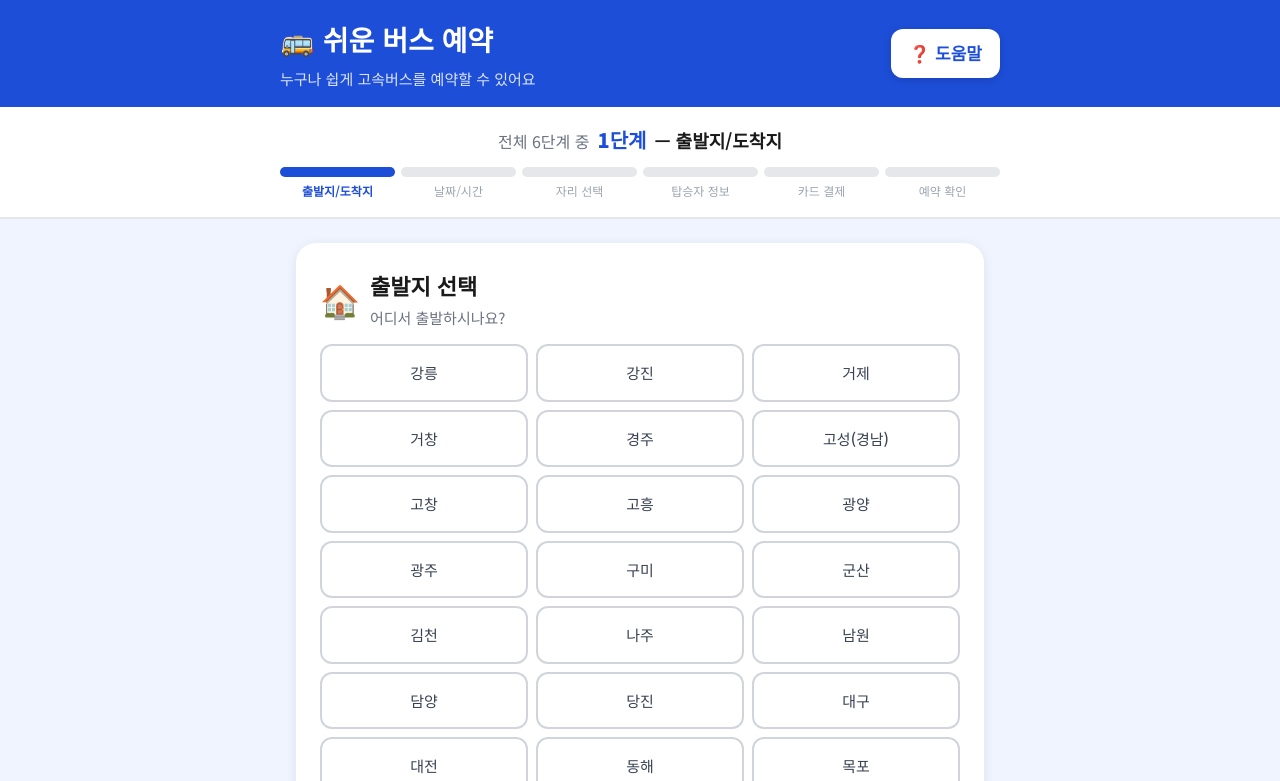
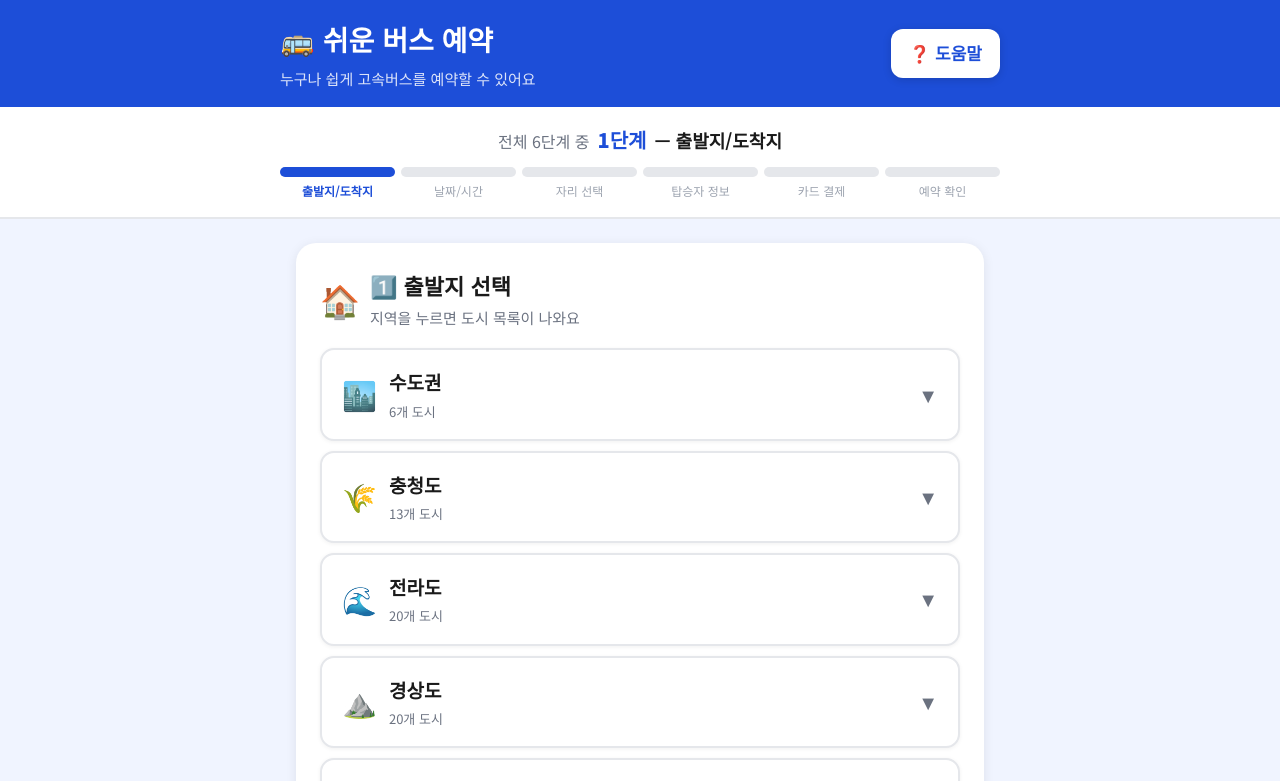
Before and after one commit to ehdtlt20404-rgb/senior-bus, a Next.js app: page /senior-bus/ in a window 1280 px wide. Shown: the top 781 px of the page. Built offline with nearby package versions, Linux system fonts and the light colour scheme.

Commit message:
feat: 지역별 그룹 UI (수도권/충청/전라/경상/강원), 대전↔태안 노선 추가

```diff
--- a/components/Step1Departure.tsx
+++ b/components/Step1Departure.tsx
@@ -1,7 +1,8 @@
 "use client";
 
+import { useState } from "react";
 import { BookingData } from "@/app/page";
-import { ALL_CITIES, ROUTE_MAP } from "@/lib/routes";
+import { REGION_GROUPS, ROUTE_MAP } from "@/lib/routes";
 
 type Props = {
   booking: BookingData;
@@ -9,56 +10,143 @@ type Props = {
   onNext: () => void;
 };
 
-function CityButton({
-  label,
-  selected,
-  disabled,
-  onClick,
+function RegionPicker({
+  title,
+  selectedCity,
+  availableCities,
+  onSelect,
+  showAll,
 }: {
-  label: string;
-  selected: boolean;
-  disabled?: boolean;
-  onClick: () => void;
+  title: string;
+  selectedCity: string;
+  availableCities: string[] | null; // null = 모두 선택 가능
+  onSelect: (city: string) => void;
+  showAll: boolean;
 }) {
+  const [openRegion, setOpenRegion] = useState<string | null>(null);
+
+  return (
+    <div>
+      <div style={{ display: "flex", flexDirection: "column", gap: "10px" }}>
+        {REGION_GROUPS.map((region) => {
+          const isOpen = openRegion === region.label;
+          const hasSelection = region.cities.includes(selectedCity);
+
+          // 이 지역에서 선택 가능한 도시 수
+          const availableInRegion = availableCities
+            ? region.cities.filter((c) => availableCities.includes(c))
+            : region.cities;
+
+          if (!showAll && availableCities && availableInRegion.length === 0) {
+            return null; // 갈 수 없는 지역은 숨김
+          }
+
+          return (
+            <div key={region.label}>
+              {/* 지역 버튼 */}
+              <button
+                onClick={() => setOpenRegion(isOpen ? null : region.label)}
+                style={{
+                  width: "100%",
+                  padding: "16px 20px",
+                  borderRadius: isOpen ? "14px 14px 0 0" : "14px",
+                  border: hasSelection
+                    ? "3px solid #1d4ed8"
+                    : isOpen
+                    ? "2px solid #93c5fd"
+                    : "2px solid #e5e7eb",
+                  background: hasSelection ? "#dbeafe" : isOpen ? "#f0f9ff" : "white",
+                  display: "flex",
+                  alignItems: "center",
+                  justifyContent: "space-between",
+                  cursor: "pointer",
+                  boxShadow: "0 1px 4px rgba(0,0,0,0.06)",
+                }}
+              >
+                <div style={{ display: "flex", alignItems: "center", gap: "12px" }}>
+                  <span style={{ fontSize: "28px" }}>{region.icon}</span>
+                  <div style={{ textAlign: "left" }}>
+                    <div style={{ fontSize: "19px", fontWeight: "800", color: hasSelection ? "#1d4ed8" : "#1a1a1a" }}>
+                      {region.label}
+                      {hasSelection && <span style={{ marginLeft: "8px", fontSize: "16px" }}>✅ {selectedCity}</span>}
+                    </div>
+                    <div style={{ fontSize: "13px", color: "#6b7280", marginTop: "2px" }}>
+                      {availableCities
+                        ? `${availableInRegion.length}개 노선 운행 중`
+                        : `${region.cities.length}개 도시`}
+                    </div>
+                  </div>
+                </div>
+                <span style={{ fontSize: "20px", color: "#6b7280" }}>{isOpen ? "▲" : "▼"}</span>
+              </button>
+
+              {/* 도시 목록 */}
+              {isOpen && (
+                <div
+                  style={{
+                    border: "2px solid #93c5fd",
+                    borderTop: "none",
+                    borderRadius: "0 0 14px 14px",
+                    padding: "16px",
+                    background: "#f8faff",
+                    display: "grid",
+                    gridTemplateColumns: "repeat(3, 1fr)",
+                    gap: "8px",
+                  }}
+                >
+                  {region.cities.map((city) => {
+                    const isAvailable = availableCities ? availableCities.includes(city) : true;
+                    const isSelected = selectedCity === city;
                     return (
                       <button
-      onClick={onClick}
-      disabled={disabled}
+                        key={city}
+                        onClick={() => {
+                          if (!isAvailable) return;
+                          onSelect(city);
+                          setOpenRegion(null);
+                        }}
+                        disabled={!isAvailable}
                         style={{
-        padding: "14px 8px",
-        borderRadius: "12px",
-        border: selected
+                          padding: "12px 6px",
+                          borderRadius: "10px",
+                          border: isSelected
                             ? "3px solid #1d4ed8"
-          : disabled
-          ? "2px solid #f3f4f6"
-          : "2px solid #d1d5db",
-        background: selected
-          ? "#dbeafe"
-          : disabled
-          ? "#f9fafb"
-          : "white",
-        color: selected ? "#1d4ed8" : disabled ? "#d1d5db" : "#374151",
+                            : isAvailable
+                            ? "2px solid #d1d5db"
+                            : "2px solid #f3f4f6",
+                          background: isSelected ? "#1d4ed8" : isAvailable ? "white" : "#f9fafb",
+                          color: isSelected ? "white" : isAvailable ? "#374151" : "#d1d5db",
                           fontSize: "15px",
-        fontWeight: selected ? "700" : "500",
+                          fontWeight: isSelected ? "800" : "500",
+                          cursor: isAvailable ? "pointer" : "not-allowed",
                           textAlign: "center",
-        cursor: disabled ? "not-allowed" : "pointer",
-        boxShadow: selected ? "0 0 0 3px rgba(29,78,216,0.15)" : "none",
-        transition: "all 0.15s",
                         }}
-      aria-pressed={selected}
-      aria-disabled={disabled}
+                        aria-pressed={isSelected}
                       >
-      {label}
+                        {city}
                       </button>
+                    );
+                  })}
+                  {availableCities && availableInRegion.length === 0 && (
+                    <div style={{ gridColumn: "1/-1", textAlign: "center", color: "#9ca3af", fontSize: "14px", padding: "8px" }}>
+                      이 지역으로 가는 직행 노선이 없어요
+                    </div>
+                  )}
+                </div>
+              )}
+            </div>
+          );
+        })}
+      </div>
+    </div>
   );
 }
 
 export default function Step1Departure({ booking, update, onNext }: Props) {
-  const availableArrivals = booking.departure ? ROUTE_MAP[booking.departure] || [] : [];
-  const canNext = booking.departure && booking.arrival;
+  const availableArrivals = booking.departure ? ROUTE_MAP[booking.departure] || [] : null;
+  const canNext = !!(booking.departure && booking.arrival);
 
   const handleDepartureSelect = (city: string) => {
-    // 출발지 바꾸면 도착지 초기화
     update({ departure: city, arrival: "" });
   };
 
@@ -66,87 +154,55 @@ export default function Step1Departure({ booking, update, onNext }: Props) {
     <div>
       {/* 출발지 */}
       <div style={{ background: "white", borderRadius: "20px", padding: "24px", marginBottom: "20px", boxShadow: "0 2px 12px rgba(0,0,0,0.08)" }}>
-        <div style={{ display: "flex", alignItems: "center", gap: "10px", marginBottom: "14px" }}>
+        <div style={{ display: "flex", alignItems: "center", gap: "10px", marginBottom: "18px" }}>
           <span style={{ fontSize: "32px" }}>🏠</span>
           <div>
-            <div style={{ fontSize: "22px", fontWeight: "800", color: "#1a1a1a" }}>출발지 선택</div>
-            <div style={{ fontSize: "15px", color: "#6b7280" }}>어디서 출발하시나요?</div>
+            <div style={{ fontSize: "22px", fontWeight: "800", color: "#1a1a1a" }}>1️⃣ 출발지 선택</div>
+            <div style={{ fontSize: "15px", color: "#6b7280" }}>지역을 누르면 도시 목록이 나와요</div>
           </div>
         </div>
-
-        {booking.departure && (
-          <div style={{ background: "#dbeafe", borderRadius: "10px", padding: "12px 16px", marginBottom: "14px", fontSize: "18px", fontWeight: "700", color: "#1d4ed8" }}>
-            ✅ 선택됨: {booking.departure}
-          </div>
-        )}
-
-        <div style={{ display: "grid", gridTemplateColumns: "repeat(3, 1fr)", gap: "8px" }}>
-          {ALL_CITIES.map((city) => (
-            <CityButton
-              key={city}
-              label={city}
-              selected={booking.departure === city}
-              onClick={() => handleDepartureSelect(city)}
+        <RegionPicker
+          title="출발지"
+          selectedCity={booking.departure}
+          availableCities={null}
+          onSelect={handleDepartureSelect}
+          showAll={true}
         />
-          ))}
-        </div>
       </div>
 
       {/* 도착지 */}
       <div style={{ background: "white", borderRadius: "20px", padding: "24px", marginBottom: "20px", boxShadow: "0 2px 12px rgba(0,0,0,0.08)" }}>
-        <div style={{ display: "flex", alignItems: "center", gap: "10px", marginBottom: "14px" }}>
+        <div style={{ display: "flex", alignItems: "center", gap: "10px", marginBottom: "18px" }}>
           <span style={{ fontSize: "32px" }}>📍</span>
           <div>
-            <div style={{ fontSize: "22px", fontWeight: "800", color: "#1a1a1a" }}>도착지 선택</div>
+            <div style={{ fontSize: "22px", fontWeight: "800", color: "#1a1a1a" }}>2️⃣ 도착지 선택</div>
             <div style={{ fontSize: "15px", color: "#6b7280" }}>
               {booking.departure
-                ? `${booking.departure}에서 갈 수 있는 곳만 표시됩니다`
-                : "먼저 출발지를 선택해주세요"}
+                ? `${booking.departure}에서 갈 수 있는 곳만 표시돼요`
+                : "출발지를 먼저 선택해주세요"}
             </div>
           </div>
         </div>
 
-        {!booking.departure && (
-          <div style={{ textAlign: "center", padding: "32px 16px", color: "#9ca3af", fontSize: "17px" }}>
+        {!booking.departure ? (
+          <div style={{ textAlign: "center", padding: "32px", color: "#9ca3af", fontSize: "18px", background: "#f9fafb", borderRadius: "14px" }}>
             ☝️ 위에서 출발지를 먼저 선택해주세요
           </div>
-        )}
-
-        {booking.departure && (
-          <>
-            {booking.arrival && (
-              <div style={{ background: "#dcfce7", borderRadius: "10px", padding: "12px 16px", marginBottom: "14px", fontSize: "18px", fontWeight: "700", color: "#16a34a" }}>
-                ✅ 선택됨: {booking.arrival}
-              </div>
-            )}
-
-            <div style={{ display: "grid", gridTemplateColumns: "repeat(3, 1fr)", gap: "8px" }}>
-              {ALL_CITIES.map((city) => {
-                const isAvailable = availableArrivals.includes(city);
-                const isSelected = booking.arrival === city;
-                return (
-                  <CityButton
-                    key={city}
-                    label={city}
-                    selected={isSelected}
-                    disabled={!isAvailable}
-                    onClick={() => isAvailable && update({ arrival: city })}
+        ) : (
+          <RegionPicker
+            title="도착지"
+            selectedCity={booking.arrival}
+            availableCities={availableArrivals}
+            onSelect={(city) => update({ arrival: city })}
+            showAll={false}
           />
-                );
-              })}
-            </div>
-
-            <div style={{ marginTop: "14px", fontSize: "13px", color: "#9ca3af", textAlign: "center" }}>
-              회색 버튼은 {booking.departure}에서 직행으로 갈 수 없는 곳이에요
-            </div>
-          </>
         )}
       </div>
 
       {/* 노선 요약 */}
       {booking.departure && booking.arrival && (
-        <div style={{ background: "#fef9c3", borderRadius: "14px", padding: "16px", marginBottom: "20px", fontSize: "18px", textAlign: "center", fontWeight: "600", color: "#854d0e" }}>
-          🚌 {booking.departure} → {booking.arrival} 노선을 선택했어요!
+        <div style={{ background: "#fef9c3", borderRadius: "14px", padding: "18px", marginBottom: "20px", fontSize: "20px", textAlign: "center", fontWeight: "700", color: "#854d0e" }}>
+          🚌 {booking.departure} → {booking.arrival}
         </div>
       )}
 
@@ -154,24 +210,15 @@ export default function Step1Departure({ booking, update, onNext }: Props) {
         onClick={onNext}
         disabled={!canNext}
         style={{
-          width: "100%",
-          padding: "20px",
-          borderRadius: "16px",
-          border: "none",
+          width: "100%", padding: "20px", borderRadius: "16px", border: "none",
           background: canNext ? "#1d4ed8" : "#d1d5db",
           color: canNext ? "white" : "#9ca3af",
-          fontSize: "22px",
-          fontWeight: "800",
+          fontSize: "22px", fontWeight: "800",
           cursor: canNext ? "pointer" : "not-allowed",
           boxShadow: canNext ? "0 4px 16px rgba(29,78,216,0.35)" : "none",
-          transition: "all 0.2s",
         }}
       >
-        {!booking.departure
-          ? "출발지를 선택해주세요"
-          : !booking.arrival
-          ? "도착지를 선택해주세요"
-          : "다음 단계로 → (날짜 선택)"}
+        {!booking.departure ? "출발지를 선택해주세요" : !booking.arrival ? "도착지를 선택해주세요" : "다음 단계로 → (날짜 선택)"}
       </button>
     </div>
   );
--- a/lib/routes.ts
+++ b/lib/routes.ts
@@ -5,28 +5,19 @@ const ONE_WAY_ROUTES: [string, string[]][] = [
   [
     "서울(강남)",
     [
-      // 경부·동해선
       "부산", "대구", "울산", "창원", "진주", "경주", "포항", "안동", "구미",
-      "통영", "거제", "사천", "고성(경남)", "밀양", "거창", "함양",
-      // 호남선
+      "통영", "거제", "사천", "고성(경남)", "밀양", "거창", "함양", "김천", "상주", "영주", "문경",
       "광주", "순천", "여수", "목포", "나주", "광양", "담양", "장흥", "해남", "고흥", "보성",
-      // 전북
       "전주", "익산", "군산", "정읍", "남원", "고창", "부안",
-      // 충청
       "대전", "청주", "천안", "세종", "충주", "제천", "평택", "오산",
-      // 강원
       "강릉", "속초", "원주", "춘천", "동해", "삼척", "태백", "홍천", "양양",
-      // 경북
-      "영주", "상주", "문경", "김천",
     ],
   ],
   [
     "서울(센트럴)",
     [
-      // 호남선 (서울 호남터미널)
       "광주", "순천", "여수", "목포", "나주", "장흥", "해남", "강진", "완도",
       "전주", "익산", "군산", "정읍", "남원", "고창", "부안",
-      // 충남 서해안
       "태안", "서산", "보령", "홍성", "당진", "예산", "서천",
       "대전",
     ],
@@ -57,7 +48,7 @@ const ONE_WAY_ROUTES: [string, string[]][] = [
   [
     "대구",
     [
-      "울산", "창원", "진주", "경주", "포항", "구미", "안동", "영주", "상주", "김천", "거창",
+      "울산", "창원", "진주", "경주", "포항", "구미", "안동", "영주", "상주", "김천", "거창", "밀양",
       "광주", "전주",
       "대전", "청주",
     ],
@@ -78,7 +69,8 @@ const ONE_WAY_ROUTES: [string, string[]][] = [
       "전주", "익산", "군산",
       "강릉", "원주",
       "부산", "울산", "창원", "진주",
-      "서산", "홍성", "보령",
+      // 충남 서해안 직행 노선
+      "태안", "서산", "홍성", "보령", "당진", "예산",
     ],
   ],
   [
@@ -112,7 +104,7 @@ const ONE_WAY_ROUTES: [string, string[]][] = [
   ],
   [
     "태안",
-    ["서산", "홍성", "보령", "당진"],
+    ["서산", "홍성", "보령", "당진", "예산"],
   ],
   [
     "춘천",
@@ -150,5 +142,38 @@ function buildRouteMap(): Record<string, string[]> {
 
 export const ROUTE_MAP: Record<string, string[]> = buildRouteMap();
 
-// 모든 도시 목록 (가나다 순)
+// 지역별 도시 그룹
+export const REGION_GROUPS: { label: string; icon: string; cities: string[] }[] = [
+  {
+    label: "수도권",
+    icon: "🏙️",
+    cities: ["서울(강남)", "서울(센트럴)", "인천", "수원", "평택", "오산"],
+  },
+  {
+    label: "충청도",
+    icon: "🌾",
+    cities: ["대전", "청주", "천안", "세종", "충주", "제천",
+             "태안", "서산", "보령", "홍성", "당진", "예산", "서천"],
+  },
+  {
+    label: "전라도",
+    icon: "🌊",
+    cities: ["광주", "전주", "익산", "군산", "정읍", "남원", "고창", "부안",
+             "순천", "여수", "목포", "나주", "광양", "담양",
+             "장흥", "해남", "고흥", "보성", "강진", "완도"],
+  },
+  {
+    label: "경상도",
+    icon: "⛰️",
+    cities: ["부산", "대구", "울산", "창원", "진주", "경주", "포항",
+             "안동", "구미", "통영", "거제", "사천", "고성(경남)",
+             "밀양", "거창", "함양", "영주", "상주", "문경", "김천"],
+  },
+  {
+    label: "강원도",
+    icon: "🏔️",
+    cities: ["강릉", "속초", "원주", "춘천", "동해", "삼척", "태백", "홍천", "양양"],
+  },
+];
+
 export const ALL_CITIES = Object.keys(ROUTE_MAP).sort();
```
Lines whose indentation alone changed are shown as unchanged.
